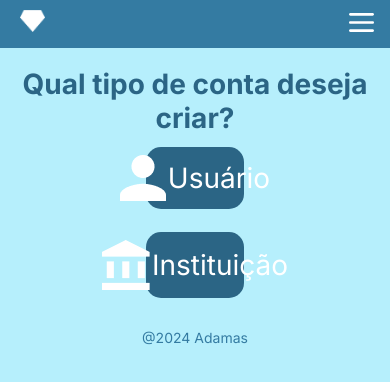
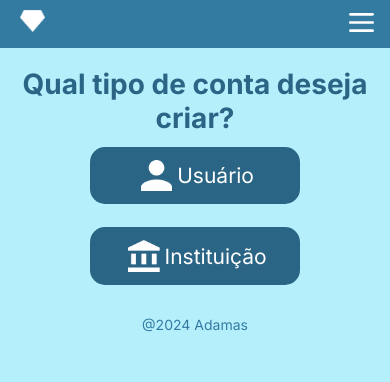
Before and after one commit to Noobolon/Adamas-FrontEnd, a Vue app: page /tipo-de-conta in a window 390 px wide. Shown: the top 382 px of the page. Built offline with nearby package versions, Linux system fonts and the light colour scheme.

Commit message:
ajustei para 800px

```diff
--- a/src/assets/css/pesquisas.css
+++ b/src/assets/css/pesquisas.css
@@ -74,6 +74,14 @@ main{
     color: var(--ButtonColor);
 }
 
+@media screen and (max-width: 900px){
+    .content{
+        width: 60%;
+    }
+    .ctgry_container a{
+        padding: 5px 3%;
+    }
+}
 @media screen and (max-width: 600px){
 
     .content{
--- a/src/components/LinkButton.vue
+++ b/src/components/LinkButton.vue
@@ -5,9 +5,6 @@
             text: String,
             link: String,
             icon: String,
-
-            width: String,
-            height: String
         }
     }
 
@@ -34,11 +31,8 @@ a{
     align-content: center;
 
     background-color: var(--ButtonColor);
-    padding: 2% 0;
+    padding: 2% ;
     border-radius: 15px;
-
-    width: v-bind(width);
-    height: v-bind(height);
     text-decoration: none;
     font-size: 2rem;
     color: var(--Text2);
@@ -50,7 +44,15 @@ a:hover{ background-color: var(--ButtonHoverColor);}
 a:visited{color: var(--Text2);}
 
 img{
+    width: 4vw;
     margin-right: 2%;
 }
 
+@media screen and (max-width: 600px){
+    img{
+        margin: 5px;
+        width: 8vw;
+    }
+}
+
 </style>
--- a/src/views/register/AccountType.vue
+++ b/src/views/register/AccountType.vue
@@ -20,18 +20,12 @@ export default {
         text="Usuário"
         link="/cadastrar/usuario"
         icon="/symbols/UserIcon.png"
-
-        width="25%"
-        height="max-content"
         />
 
         <LinkButton
         text="Instituição"
         link="/cadastrar/instituicao"
         icon="/symbols/InstIcon.png"
-
-        width="25%"
-        height="max-content"
         />
 
     </main>
@@ -45,6 +39,8 @@ main{
 
 a{
     margin: 3% 0;
+    width: 25%;
+    height: max-content;
 }
 
 h1{
@@ -52,5 +48,11 @@ h1{
     color: var(--TextHighlight);
     text-align: center;
 }
+@media screen and (max-width: 600px){
+    a{
+        width: 50%;
+        font-size: 1.5rem;
+    }
 
+}
 </style>
```
